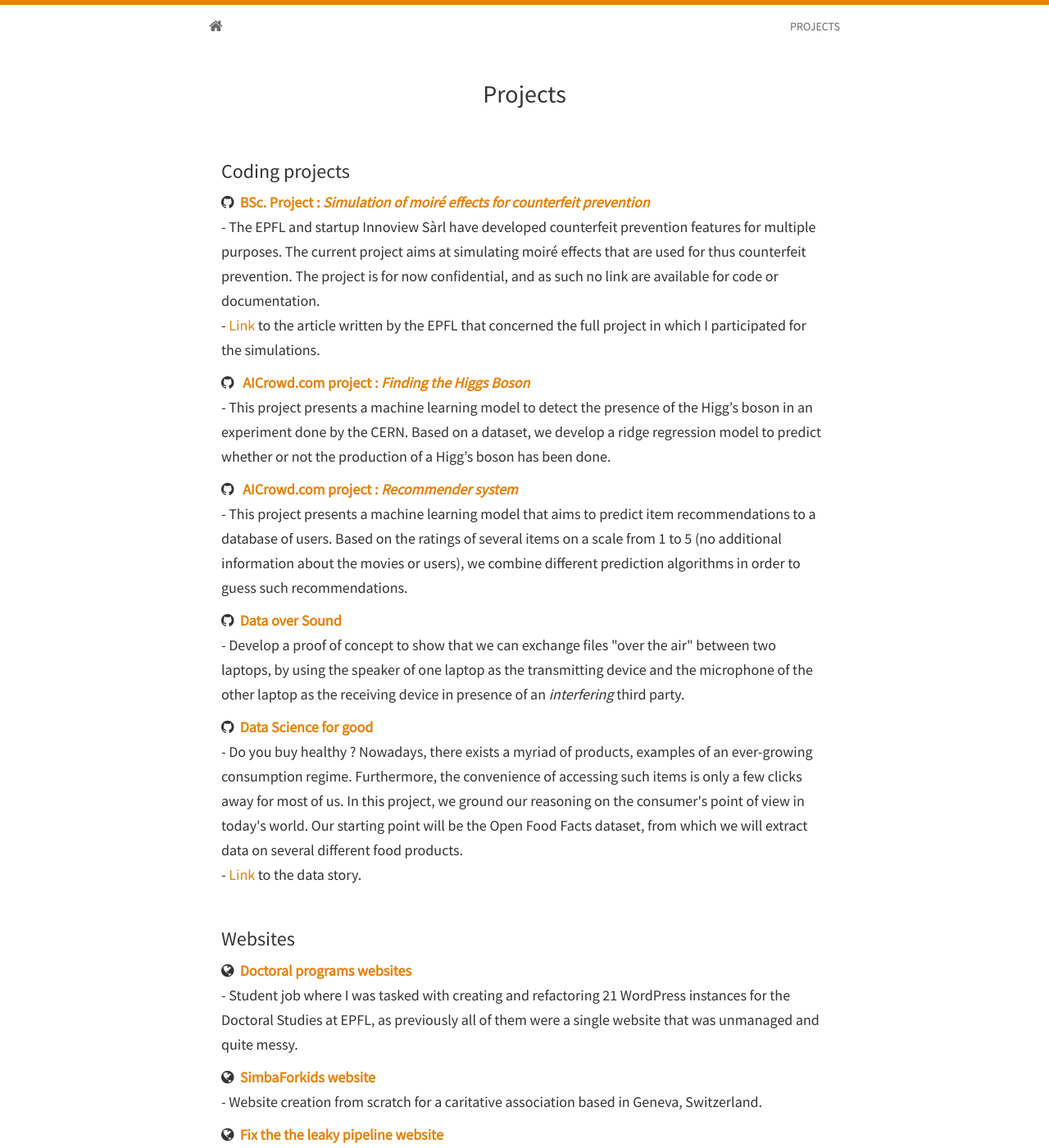
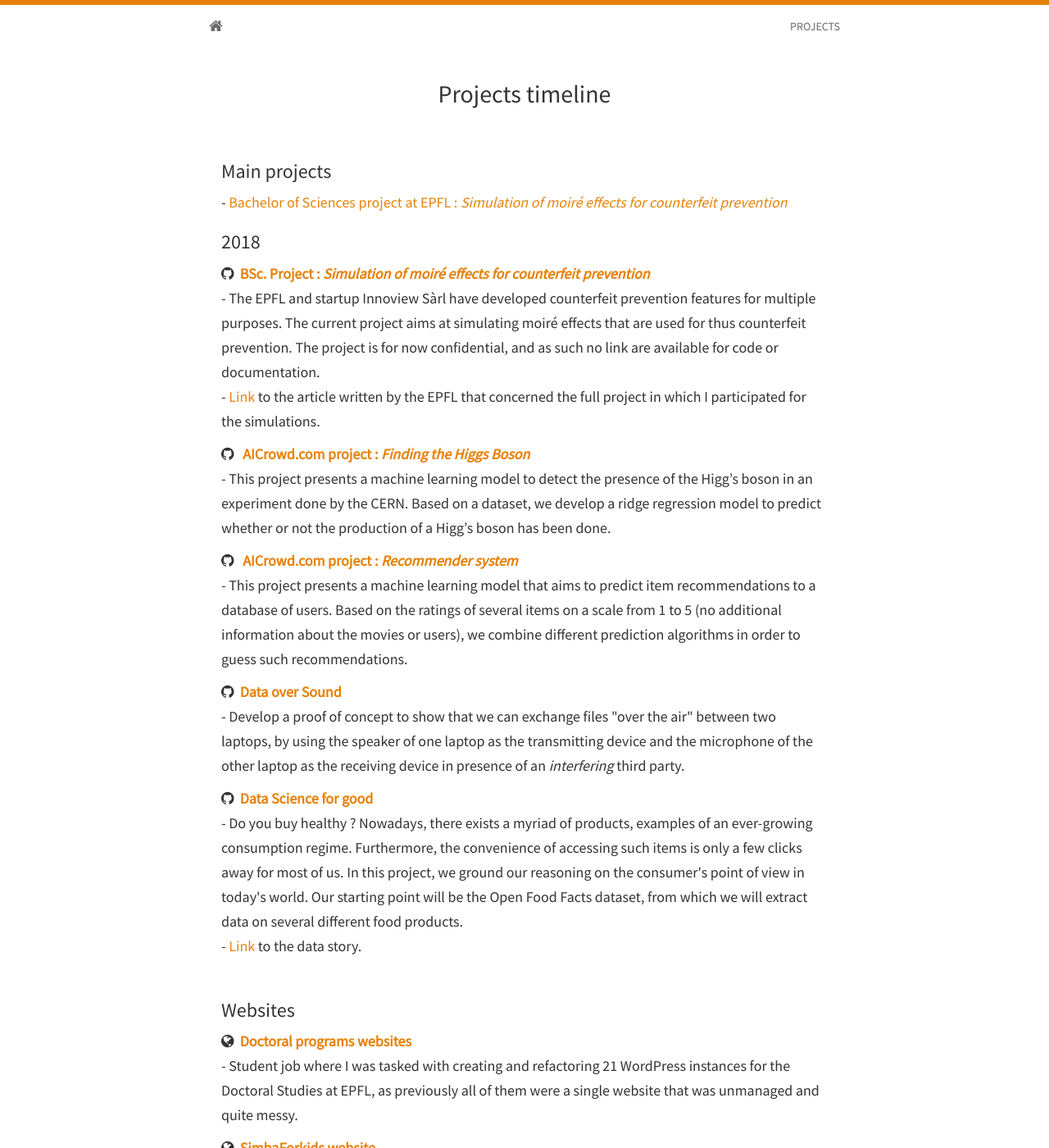
Before and after one commit to samdubuis/personnal_page, a Jekyll site: the page built from projects.html, in a window 1280 px wide and 1400 px high. Shown: the whole window at 82% size. Built offline with Jekyll 4.4.1, drawn with Linux system fonts in a browser that asks for light colours; nearby versions of some CDN libraries; some of the changed text lies outside the part shown.

Commit message:
refactoring project page

```diff
--- a/_includes/projects.html
+++ b/_includes/projects.html
@@ -1,12 +1,15 @@
 <section id="projects">
 <div class="container">
-  <h2>Projects</h2>
+  <h2>Projects timeline</h2>
   <div class="panel panel-default">
     <div class="panel-body">
 		<br>
-		<h3>Coding projects</h3>
+		<h3>Main projects</h3>
+		<h5>- <a href="#bsc-project">Bachelor of Sciences project at EPFL : <i>Simulation of moiré effects for counterfeit prevention</i></a></h5>
+
+		<h3>2018</h3>
 		<h5>
-			<i class="fa fa-github"></i>&nbsp;&nbsp;<strong><a href="#">BSc. Project : <i>Simulation of moiré effects for counterfeit prevention</i></a></strong>
+			<i class="fa fa-github"></i>&nbsp;&nbsp;<strong><a name="bsc-project" href="#">BSc. Project : <i>Simulation of moiré effects for counterfeit prevention</i></a></strong>
 			<br>
 			- The EPFL and startup Innoview Sàrl have developed counterfeit prevention features
 			for multiple purposes. The current project aims at simulating moiré effects that are
@@ -74,7 +77,7 @@
 			- Website creation from scratch for a caritative association based in Geneva, Switzerland.
 		</h5>
 		<h5>
-			<i class="fa fa-globe"></i>&nbsp;&nbsp;<strong><a href="https://www.fix-the-leaky-pipeline.ch">Fix the the leaky pipeline website</a></strong>
+			<i class="fa fa-globe"></i>&nbsp;&nbsp;<strong><a href="https://www.fix-the-leaky-pipeline.ch">Fix-the-the-leaky-pipeline website</a></strong>
 			<br>
 			- Website migration from EPFL servers to Infomaniak, plus retouching and support.
 		</h5>
```
